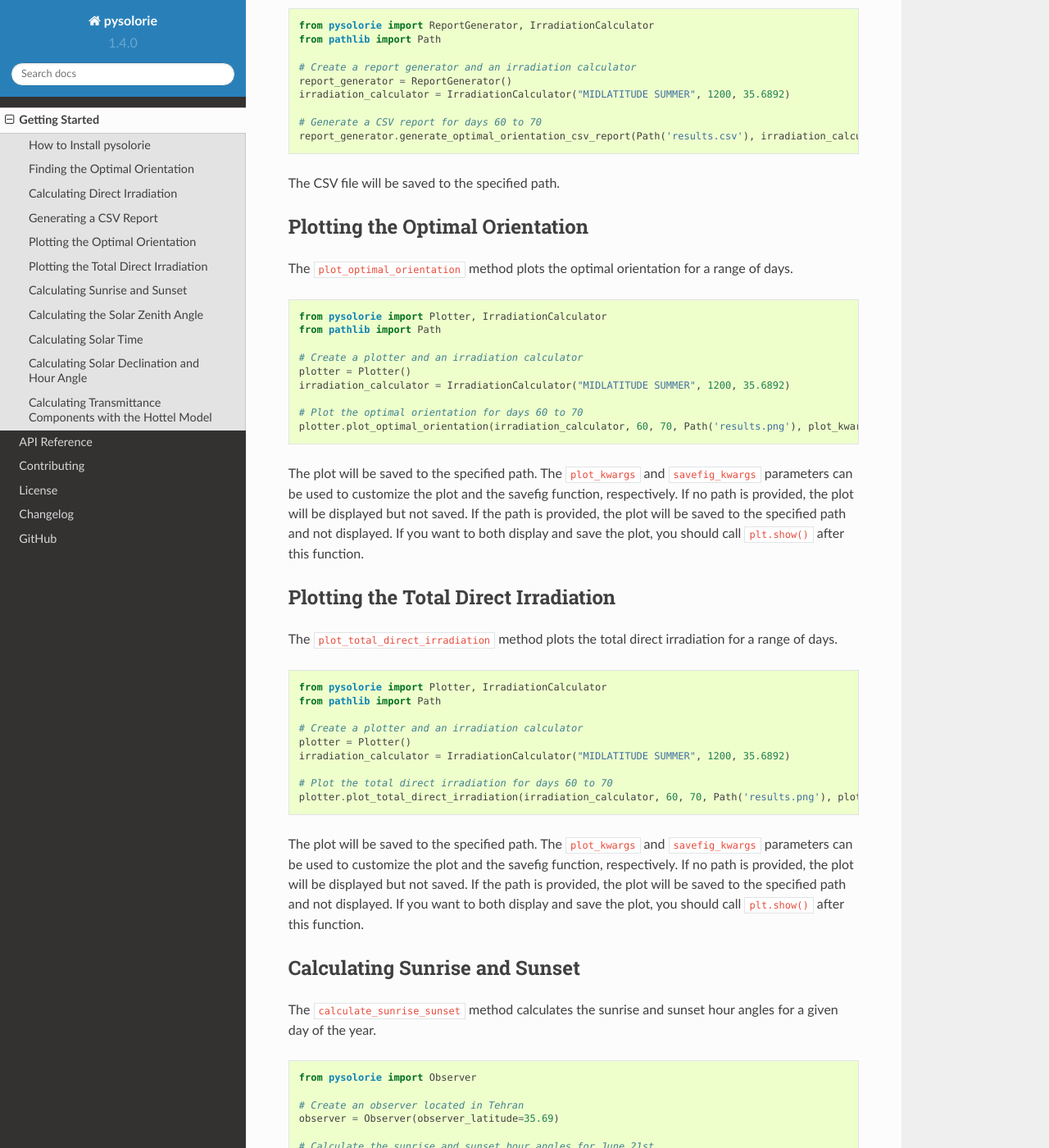
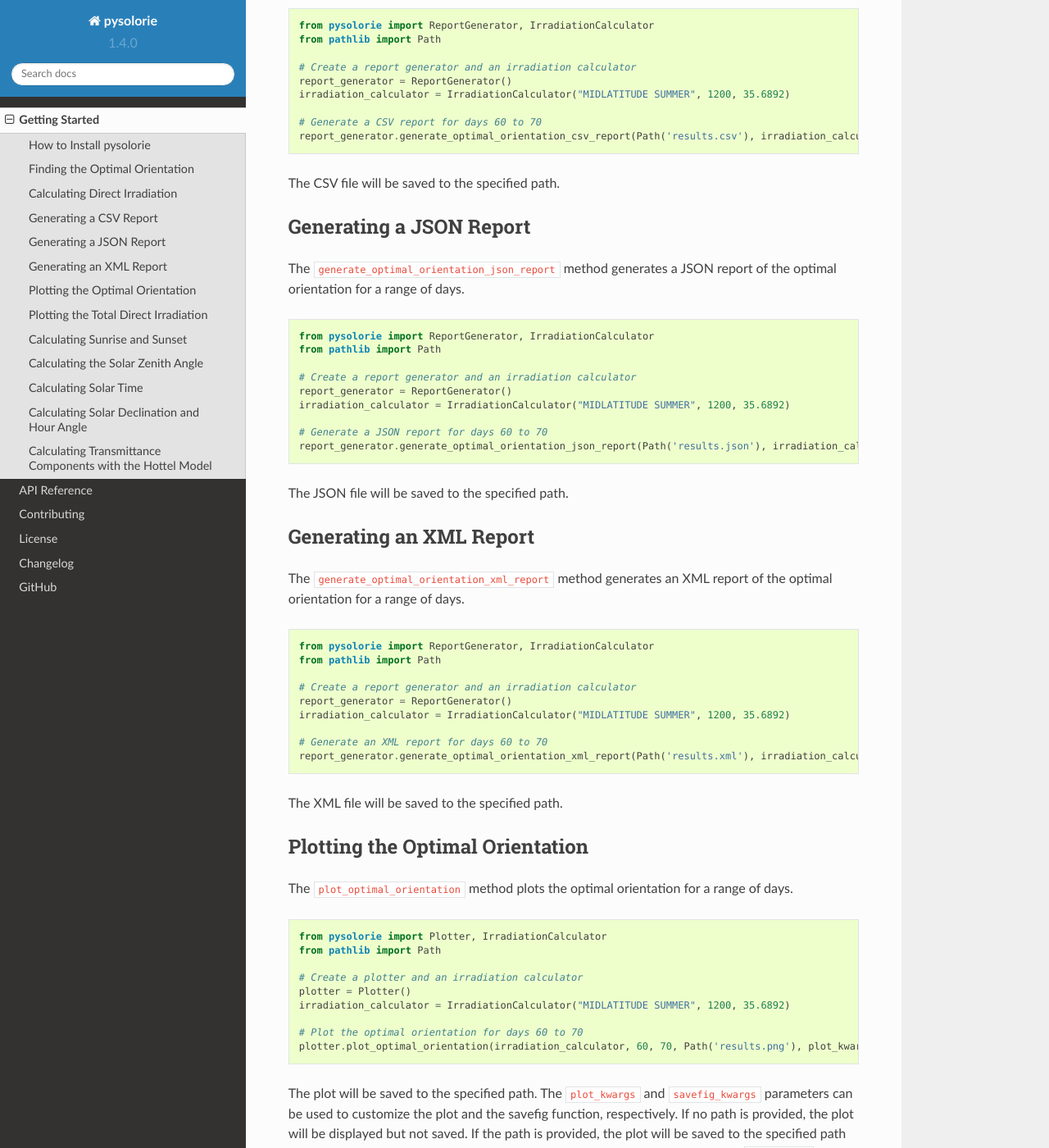
Before and after one commit to aaghamohammadi/pysolorie, a Sphinx documentation site: the page built from docs/getting_started.rst, in a window 1280 px wide and 1400 px high, scrolled down 1688 px. Shown: the whole window at 82% size. Built offline with Sphinx 7.4.7 and the Read the Docs theme 2.0.0, drawn with Linux system fonts in a browser that asks for light colours.

Commit message:
Update Documentation with JSON and XML Report Instructions
Added documentation for the `generate_optimal_orientation_json_report` method in getting_started.rst.
Introduced documentation for the `generate_optimal_orientation_xml_report` method.

```diff
--- a/docs/getting_started.rst
+++ b/docs/getting_started.rst
@@ -91,6 +91,49 @@ the optimal orientation for a range of days.
     report_generator.generate_optimal_orientation_csv_report(Path('results.csv'), irradiation_calculator, 60, 70)
 
 The CSV file will be saved to the specified path.
+
+Generating a JSON Report
+------------------------
+
+The ``generate_optimal_orientation_json_report`` method generates a JSON report of
+the optimal orientation for a range of days.
+
+.. code-block:: python
+
+    from pysolorie import ReportGenerator, IrradiationCalculator
+    from pathlib import Path
+
+    # Create a report generator and an irradiation calculator
+    report_generator = ReportGenerator()
+    irradiation_calculator = IrradiationCalculator("MIDLATITUDE SUMMER", 1200, 35.6892)
+
+    # Generate a JSON report for days 60 to 70
+    report_generator.generate_optimal_orientation_json_report(Path('results.json'), irradiation_calculator, 60, 70)
+
+The JSON file will be saved to the specified path.
+
+
+Generating an XML Report
+------------------------
+
+The ``generate_optimal_orientation_xml_report`` method generates an XML report of
+the optimal orientation for a range of days.
+
+.. code-block:: python
+
+    from pysolorie import ReportGenerator, IrradiationCalculator
+    from pathlib import Path
+
+    # Create a report generator and an irradiation calculator
+    report_generator = ReportGenerator()
+    irradiation_calculator = IrradiationCalculator("MIDLATITUDE SUMMER", 1200, 35.6892)
+
+    # Generate an XML report for days 60 to 70
+    report_generator.generate_optimal_orientation_xml_report(Path('results.xml'), irradiation_calculator, 60, 70)
+
+The XML file will be saved to the specified path.
+
+
 
 
 Plotting the Optimal Orientation
```
